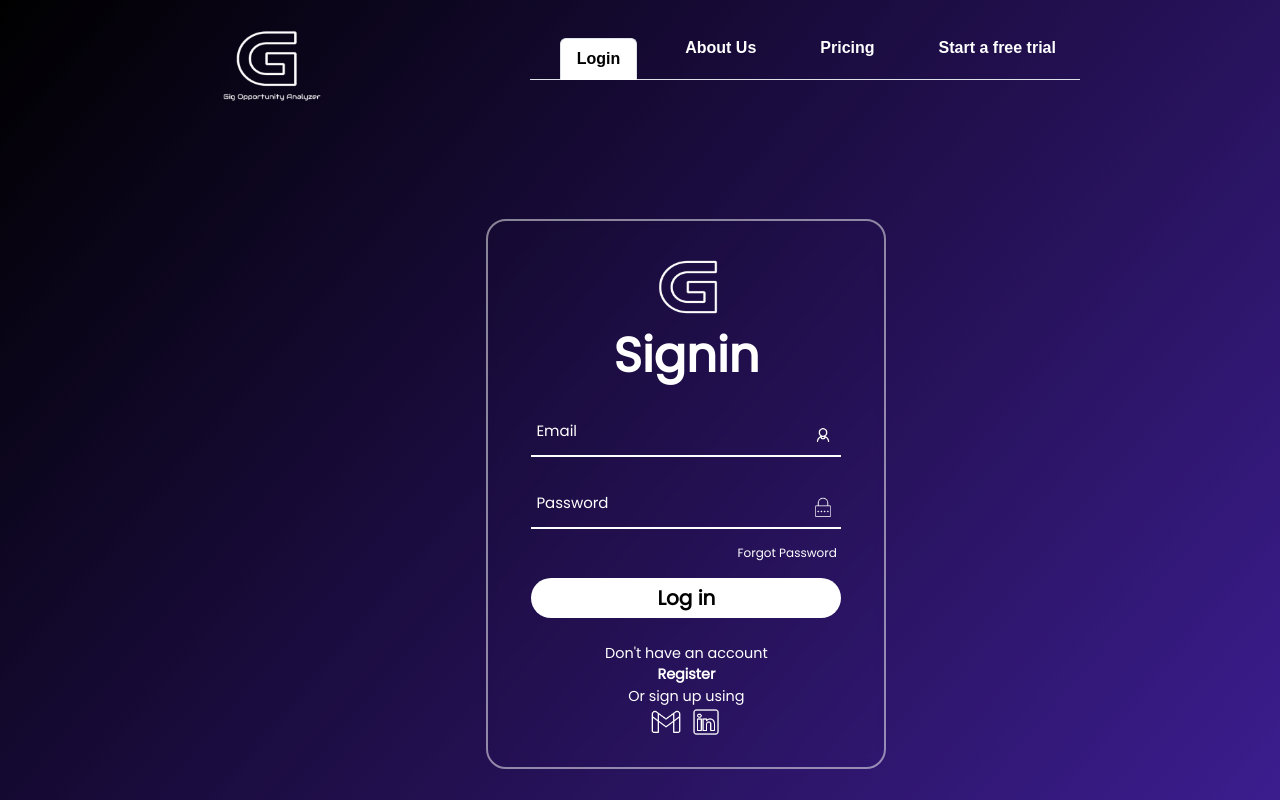
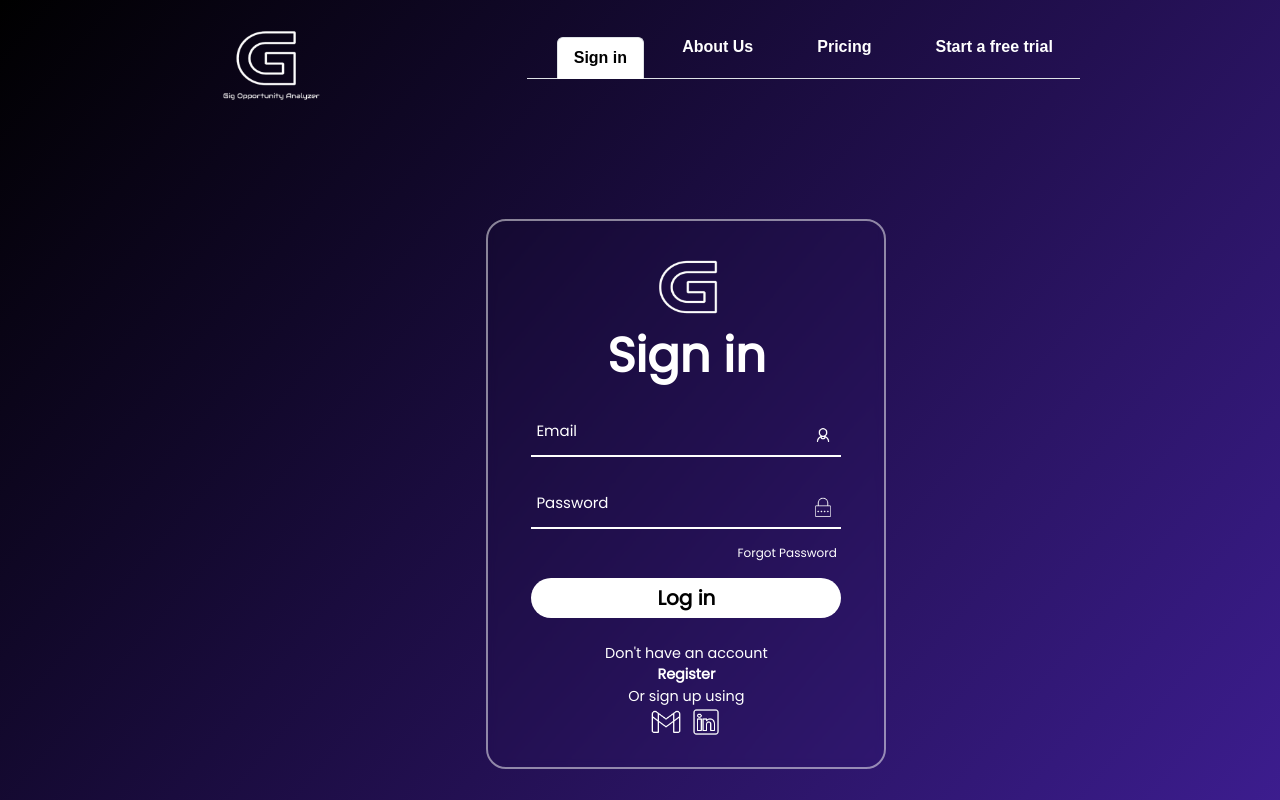
Before and after one commit to TimeTravelor/Gig-Opportunity-Analyzer-Frontend, an Angular app: page /login in a window 1280 px wide. Shown: the top 800 px of the page. Built offline with nearby package versions, Linux system fonts and the light colour scheme.

Commit message:
Sign in update

```diff
--- a/src/app/app.component.html
+++ b/src/app/app.component.html
@@ -28,7 +28,7 @@
 
                 <ng-container *ngIf= "!isLoggedIn; else loggedInNav">
                     <li class="nav-item"><a class="nav-link" routerLink="/register" routerLinkActive="active"><b>Start a free trial</b></a></li>
-                <li class="nav-item"><a class="nav-link" routerLink="/login" routerLinkActive="active"><b>Login</b></a></li>
+                <li class="nav-item"><a class="nav-link" routerLink="/login" routerLinkActive="active"><b>Sign in</b></a></li>
                 </ng-container>
 
                 <ng-template #loggedInNav>
--- a/src/app/login/login.component.html
+++ b/src/app/login/login.component.html
@@ -4,7 +4,7 @@
         <form (ngSubmit)= "onSubmit(myForm)" #myForm="ngForm">
           <img src="assets/Logo-Foot.png" alt="Logo" width="100px" style="margin-left: 35%; ">
 
-          <h1>Signin</h1>
+          <h1>Sign in</h1>
 
           <div ngModelGroup="userdetails" #userdetails="ngModelGroup">
             <div class="inputbox">
@@ -32,7 +32,7 @@
           <button type="submit" [disabled] = "!myForm.valid">Log in</button>
 
           <div class="register">
-            <p>Don't have an account <a class="nav-link" routerLink="/contactus" routerLinkActive="active" style="color: white;" target="_blank">Register</a></p>
+            <p>Don't have an account <a class="nav-link" routerLink="/register" routerLinkActive="active" style="color: white;" >Register</a></p>
             <p>Or sign up using</p>
             <img src="assets/gmail.png" alt="gmail" width="30px">
             <img src="assets/linkedin.png" alt="linkedin" width="30px" style="margin-left: 10px;">
--- a/src/app/register/register.component.html
+++ b/src/app/register/register.component.html
@@ -97,7 +97,7 @@
               <!-- (click)= "msgAlert()" -->
 
               <div class="signin">
-                  <p style="margin-left: -60px;">Already have an account <a class="nav-link" routerLink="/login" routerLinkActive="active" style="color: white; margin-top: -22px; margin-left: 232px;" target="_blank">Signin</a></p>
+                  <p style="margin-left: -60px;">Already have an account <a class="nav-link" routerLink="/login" routerLinkActive="active" style="color: white; margin-top: -22px; margin-left: 232px;">Signin</a></p>
               </div>
               <div *ngIf="showSuccessMessage" class="success-message" style="color: #fff;">{{ successMessage }}</div>
           </form>
```
